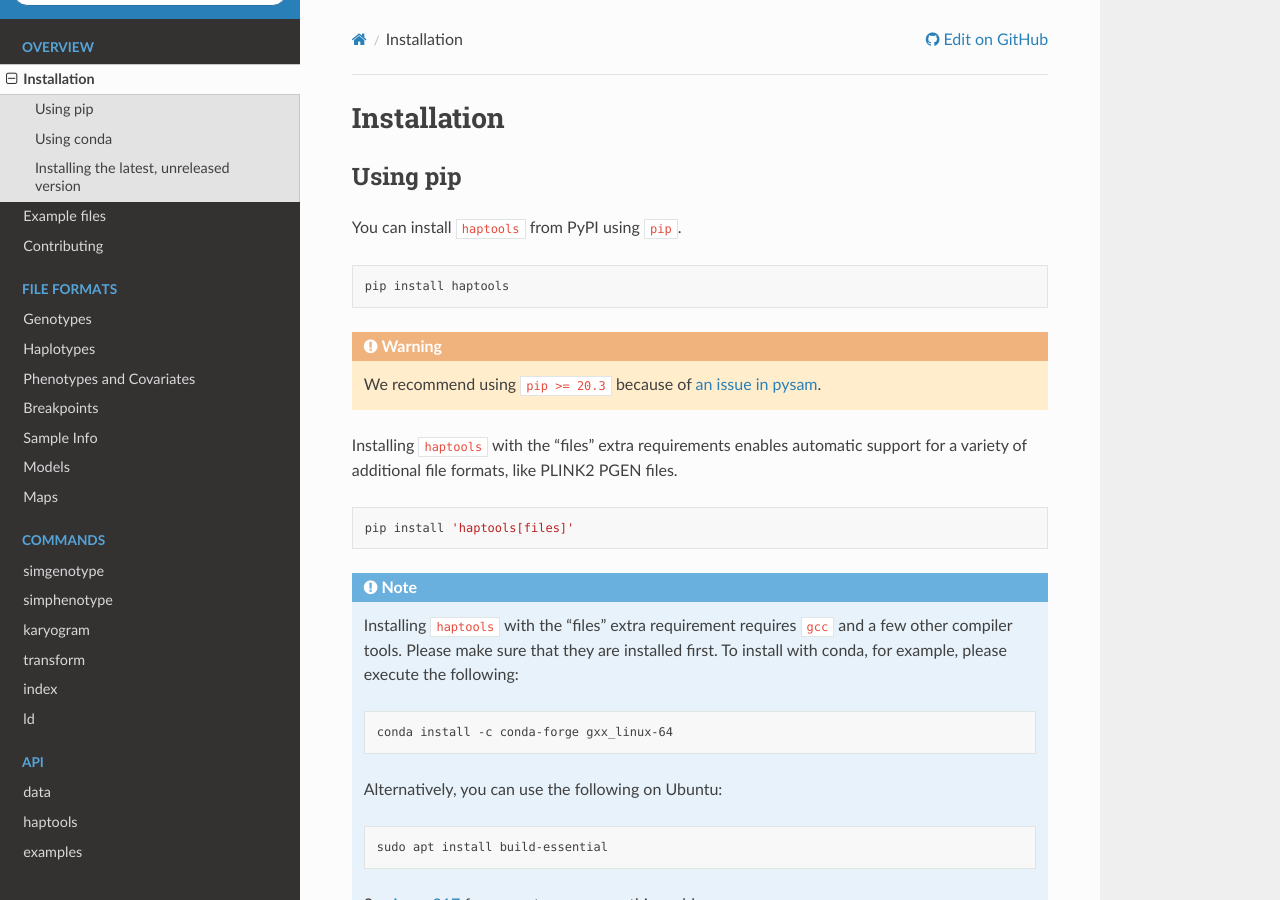
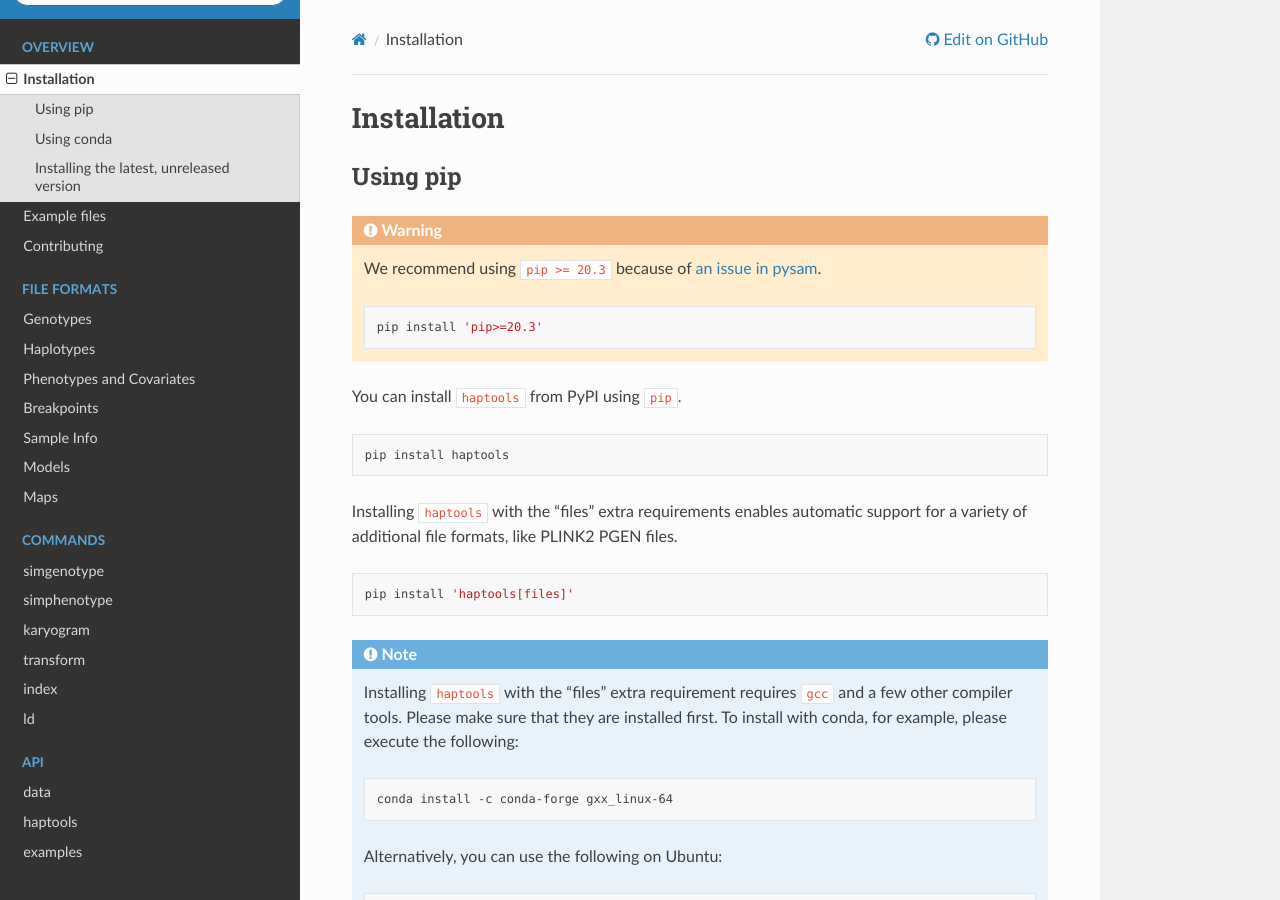
Before and after one commit to CAST-genomics/haptools, a Sphinx documentation site: the page built from docs/project_info/installation.rst, in a window 1280 px wide and 900 px high. Built offline with Sphinx 7.4.7 and the Read the Docs theme 2.0.0, drawn with Linux system fonts in a browser that asks for light colours.

Commit message:
update install instructions to include pip update command

```diff
--- a/docs/project_info/installation.rst
+++ b/docs/project_info/installation.rst
@@ -7,14 +7,18 @@ Installation
 Using pip
 ---------
 
+.. warning::
+   We recommend using ``pip >= 20.3`` because of `an issue in pysam <https://github.com/pysam-developers/pysam/issues/1132>`_.
+
+   .. code-block:: bash
+
+      pip install 'pip>=20.3'
+
 You can install ``haptools`` from PyPI using ``pip``.
 
 .. code-block:: bash
 
    pip install haptools
-
-.. warning::
-   We recommend using ``pip >= 20.3`` because of `an issue in pysam <https://github.com/pysam-developers/pysam/issues/1132>`_.
 
 Installing ``haptools`` with the "files" extra requirements enables automatic support for a variety of additional file formats, like PLINK2 PGEN files.
 
```
